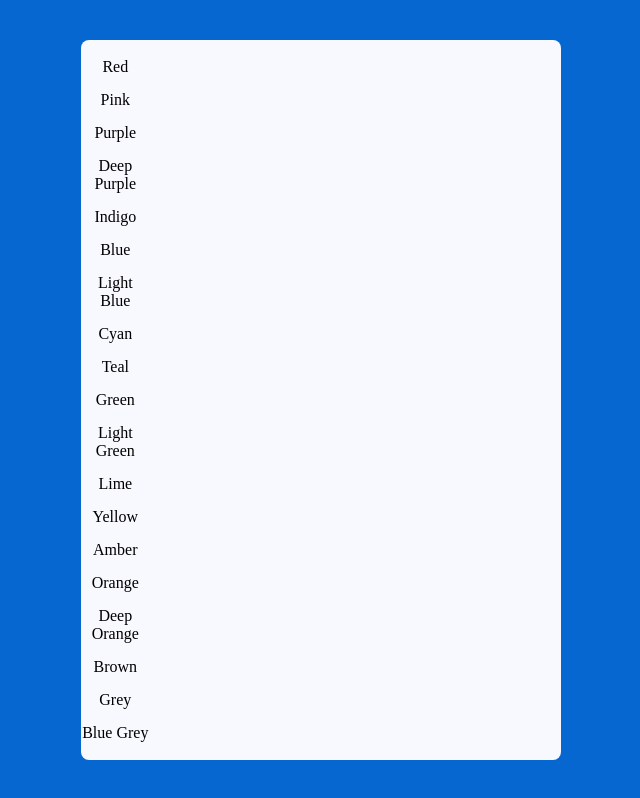
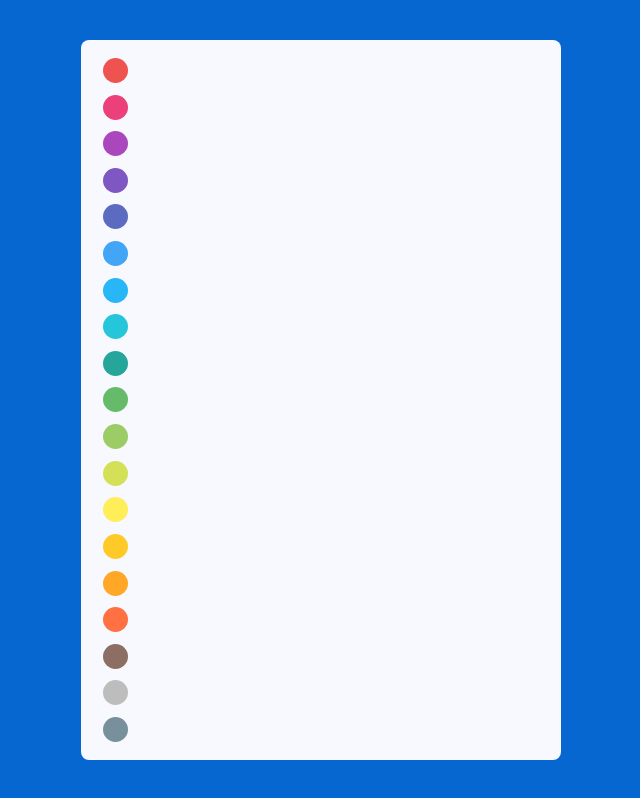
Before and after one commit to bcgodfrey91/color-picker, a Vue app: page / in a window 1280 px wide. Shown: the whole page, without its empty margins (319-959 px from the left). Built offline with nearby package versions, Linux system fonts and the light colour scheme.

Commit message:
update helper file, add styled circles, change fetchColor()

```diff
--- a/src/App.vue
+++ b/src/App.vue
@@ -5,9 +5,10 @@
         <div
         class="color-container"
         v-for="color in colors"
-        :key="color.color"
+        :key="color.colorName"
+        v-bind="{ value: color.colorName }"
+        v-bind:style="{ background: color.colorHex }"
         @click='fetchColor'>
-          {{color.color}}
         </div>
       </div>
       <div class="color-variations"></div>
@@ -27,7 +28,7 @@ export default {
   },
   methods: {
     fetchColor(e) {
-      console.log(e.target.innerText);
+      console.log(e.target.getAttribute('value'));
     },
   },
 };
@@ -78,6 +79,9 @@ body {
 
 .color-container {
   text-align: center;
+  border-radius: 50%;
+  width: 25px;
+  height: 25px;
 }
 
 .color-variations {
--- a/src/colors.json
+++ b/src/colors.json
@@ -1,7 +1,8 @@
 {
   "materialColors": [
     {
-      "color": "Red",
+      "colorName": "Red",
+      "colorHex": "#ef5350",
       "variations": [
         {
             "weight": 50,
@@ -46,7 +47,8 @@
     ]
 },
 {
-    "color": "Pink",
+    "colorName": "Pink",
+    "colorHex": "#EC407A",
     "variations": [
         {
             "weight": 50,
@@ -91,7 +93,8 @@
     ]
 },
 {
-    "color": "Purple",
+    "colorName": "Purple",
+    "colorHex": "#AB47BC",
     "variations": [
         {
             "weight": 50,
@@ -136,7 +139,8 @@
     ]
 },
 {
-    "color": "Deep Purple",
+    "colorName": "Deep Purple",
+    "colorHex": "#7E57C2",
     "variations": [
         {
             "weight": 50,
@@ -181,7 +185,8 @@
     ]
 },
 {
-    "color": "Indigo",
+    "colorName": "Indigo",
+    "colorHex": "#5C6BC0",
     "variations": [
         {
             "weight": 50,
@@ -226,7 +231,8 @@
     ]
 },
 {
-    "color": "Blue",
+    "colorName": "Blue",
+    "colorHex": "#42A5F5",
     "variations": [
         {
             "weight": 50,
@@ -271,7 +277,8 @@
     ]
 },
 {
-    "color": "Light Blue",
+    "colorName": "Light Blue",
+    "colorHex": "#29B6F6",
     "variations": [
         {
             "weight": 50,
@@ -316,7 +323,8 @@
     ]
 },
 {
-    "color": "Cyan",
+    "colorName": "Cyan",
+    "colorHex": "#26C6DA",
     "variations": [
         {
             "weight": 50,
@@ -361,7 +369,8 @@
     ]
 },
 {
-    "color": "Teal",
+    "colorName": "Teal",
+    "colorHex": "#26A69A",
     "variations": [
         {
             "weight": 50,
@@ -406,7 +415,8 @@
     ]
 },
 {
-    "color": "Green",
+    "colorName": "Green",
+    "colorHex": "#66BB6A",
     "variations": [
         {
             "weight": 50,
@@ -451,7 +461,8 @@
     ]
 },
 {
-    "color": "Light Green",
+    "colorName": "Light Green",
+    "colorHex": "#9CCC65",
     "variations": [
         {
             "weight": 50,
@@ -496,7 +507,8 @@
     ]
 },
 {
-    "color": "Lime",
+    "colorName": "Lime",
+    "colorHex": "#D4E157",
     "variations": [
         {
             "weight": 50,
@@ -541,7 +553,8 @@
     ]
 },
 {
-    "color": "Yellow",
+    "colorName": "Yellow",
+    "colorHex": "#FFEE58",
     "variations": [
         {
             "weight": 50,
@@ -586,7 +599,8 @@
     ]
 },
 {
-    "color": "Amber",
+    "colorName": "Amber",
+    "colorHex": "#FFCA28",
     "variations": [
         {
             "weight": 50,
@@ -631,7 +645,8 @@
     ]
 },
 {
-    "color": "Orange",
+    "colorName": "Orange",
+    "colorHex": "#FFA726",
     "variations": [
         {
             "weight": 50,
@@ -676,7 +691,8 @@
     ]
 },
 {
-    "color": "Deep Orange",
+    "colorName": "Deep Orange",
+    "colorHex": "#FF7043",
     "variations": [
         {
             "weight": 50,
@@ -721,7 +737,8 @@
     ]
 },
 {
-    "color": "Brown",
+    "colorName": "Brown",
+    "colorHex": "#8D6E63",
     "variations": [
         {
             "weight": 50,
@@ -766,7 +783,8 @@
     ]
 },
 {
-    "color": "Grey",
+    "colorName": "Grey",
+    "colorHex": "#BDBDBD",
     "variations": [
         {
             "weight": 50,
@@ -811,7 +829,8 @@
     ]
 },
 {
-    "color": "Blue Grey",
+    "colorName": "Blue Grey",
+    "colorHex": "#78909C",
     "variations": [
         {
             "weight": 50,
```
